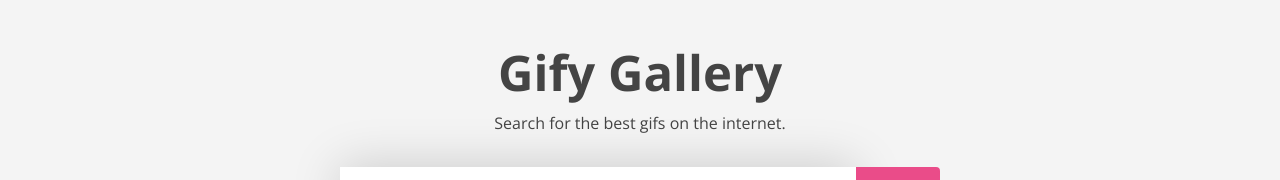
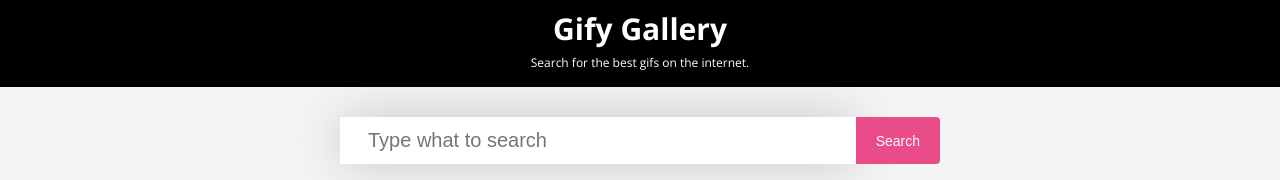
Before and after one commit to AdePhil/gify, a React (Create React App) app: page / in a window 1280 px wide. Shown: the top 180 px of the page. Built offline with nearby package versions, Linux system fonts and the light colour scheme; no server answers.

Commit message:
ui fixes

```diff
--- a/src/pages/Details/style.scss
+++ b/src/pages/Details/style.scss
@@ -1,6 +1,6 @@
 .gif-details {
   &__header {
-    min-height: 200px;
+    min-height: 87px;
     background-color: #000;
     display: flex;
     align-items: center;
--- a/src/pages/Home/index.js
+++ b/src/pages/Home/index.js
@@ -47,10 +47,12 @@ class Home extends React.Component {
     // }
     return (
       <div className="home">
-        <h1 className="text-center home__heading">Gify Gallery</h1>
-        <div className="text-center home__sub-heading">
-          Search for the best gifs on the internet.
-        </div>
+        <header className="home__header">
+          <h1 className="text-center home__heading">Gify Gallery</h1>
+          <div className="text-center home__sub-heading">
+            Search for the best gifs on the internet.
+          </div>
+        </header>
         <div className="container">
           <form className="home__input-wrapper" onSubmit={this.handleSubmit}>
             <input
--- a/src/pages/Home/style.scss
+++ b/src/pages/Home/style.scss
@@ -1,10 +1,18 @@
 .home {
+  &__header {
+    background-color: #000;
+    color: #fff;
+    padding: 5px;
+    margin-bottom: 30px;
+  }
   &__heading {
-    font-size: 49px;
+    font-size: 30px;
+    margin-top: 0;
     margin-bottom: 0;
   }
   &__sub-heading {
-    margin-bottom: 30px;
+    font-size: 12px;
+    padding-bottom: 10px;
   }
 
   &__input-wrapper {
```
